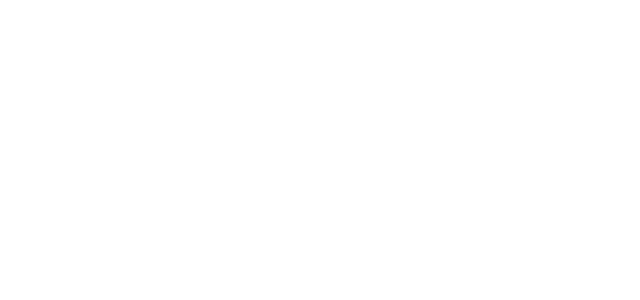
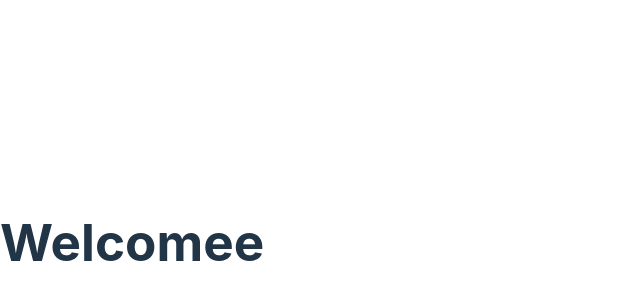
Before and after one commit to LouieJoyExt/Eastvantage-Exam, a React (Vite) app: page / in a window 1280 px wide. Shown: the part 158-458 px from the top of the page, without its empty margins (0-640 px from the left). Built offline with nearby package versions, Linux system fonts and the light colour scheme.

Commit message:
test deployment

```diff
--- a/src/App.tsx
+++ b/src/App.tsx
@@ -1,5 +1,9 @@
 function App() {
-  return <></>;
+  return (
+    <>
+      <h1>Welcomee</h1>
+    </>
+  );
 }
 
 export default App;
```
